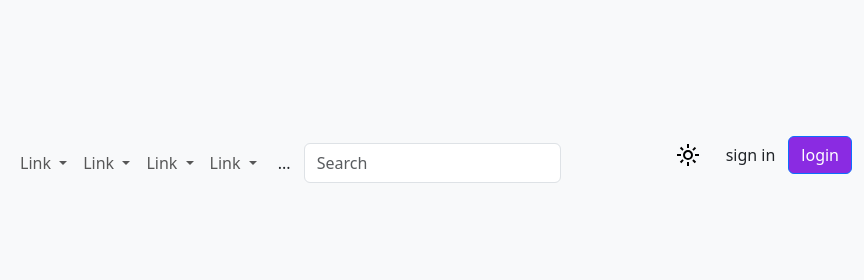
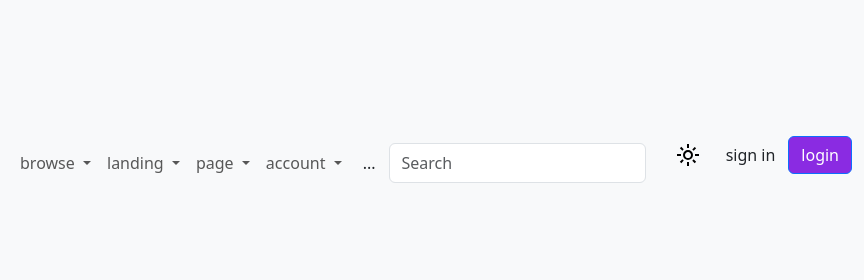
Before and after one commit to AhmedFalahALharbi/W2D5L1, a plain HTML site: page index.html in a window 1280 px wide. Shown: the top 280 px of the page, 416-1280 px from the left. Drawn offline with nearby package versions, Linux system fonts and the light colour scheme.

Commit message:
edit name

```diff
--- a/index.html
+++ b/index.html
@@ -4,6 +4,7 @@
     <meta name="viewport" content="width=device-width, initial-scale=1.0">
     <link href="https://cdn.jsdelivr.net/npm/bootstrap@5.3.3/dist/css/bootstrap.min.css" rel="stylesheet" integrity="sha384-QWTKZyjpPEjISv5WaRU9OFeRpok6YctnYmDr5pNlyT2bRjXh0JMhjY6hW+ALEwIH" crossorigin="anonymous">
 <script src="https://cdn.jsdelivr.net/npm/bootstrap@5.3.3/dist/js/bootstrap.bundle.min.js" integrity="sha384-YvpcrYf0tY3lHB60NNkmXc5s9fDVZLESaAA55NDzOxhy9GkcIdslK1eN7N6jIeHz" crossorigin="anonymous"></script>
+    <link rel="stylesheet" href="style.css">
     <title>Bootstrap</title>
 </head>
 <body>
@@ -19,7 +20,7 @@
                     <ul class="navbar-nav me-auto my-2 my-lg-0 navbar-nav-scroll" style="--bs-scroll-height: 100px;">
                         <li class="nav-item dropdown">
                             <a class="nav-link dropdown-toggle" href="#" role="button" data-bs-toggle="dropdown" aria-expanded="false">
-                              Link
+                                browse
                             </a>
                             <ul class="dropdown-menu">
                               <li><a class="dropdown-item" href="#">Action</a></li>
@@ -30,7 +31,7 @@
                           </li>
                           <li class="nav-item dropdown">
                             <a class="nav-link dropdown-toggle" href="#" role="button" data-bs-toggle="dropdown" aria-expanded="false">
-                              Link
+                              landing
                             </a>
                             <ul class="dropdown-menu">
                               <li><a class="dropdown-item" href="#">Action</a></li>
@@ -41,7 +42,7 @@
                           </li>
                           <li class="nav-item dropdown">
                             <a class="nav-link dropdown-toggle" href="#" role="button" data-bs-toggle="dropdown" aria-expanded="false">
-                              Link
+                              page
                             </a>
                             <ul class="dropdown-menu">
                               <li><a class="dropdown-item" href="#">Action</a></li>
@@ -52,7 +53,7 @@
                           </li>
                       <li class="nav-item dropdown">
                         <a class="nav-link dropdown-toggle" href="#" role="button" data-bs-toggle="dropdown" aria-expanded="false">
-                          Link
+                          account
                         </a>
                         <ul class="dropdown-menu">
                           <li><a class="dropdown-item" href="#">Action</a></li>
```
